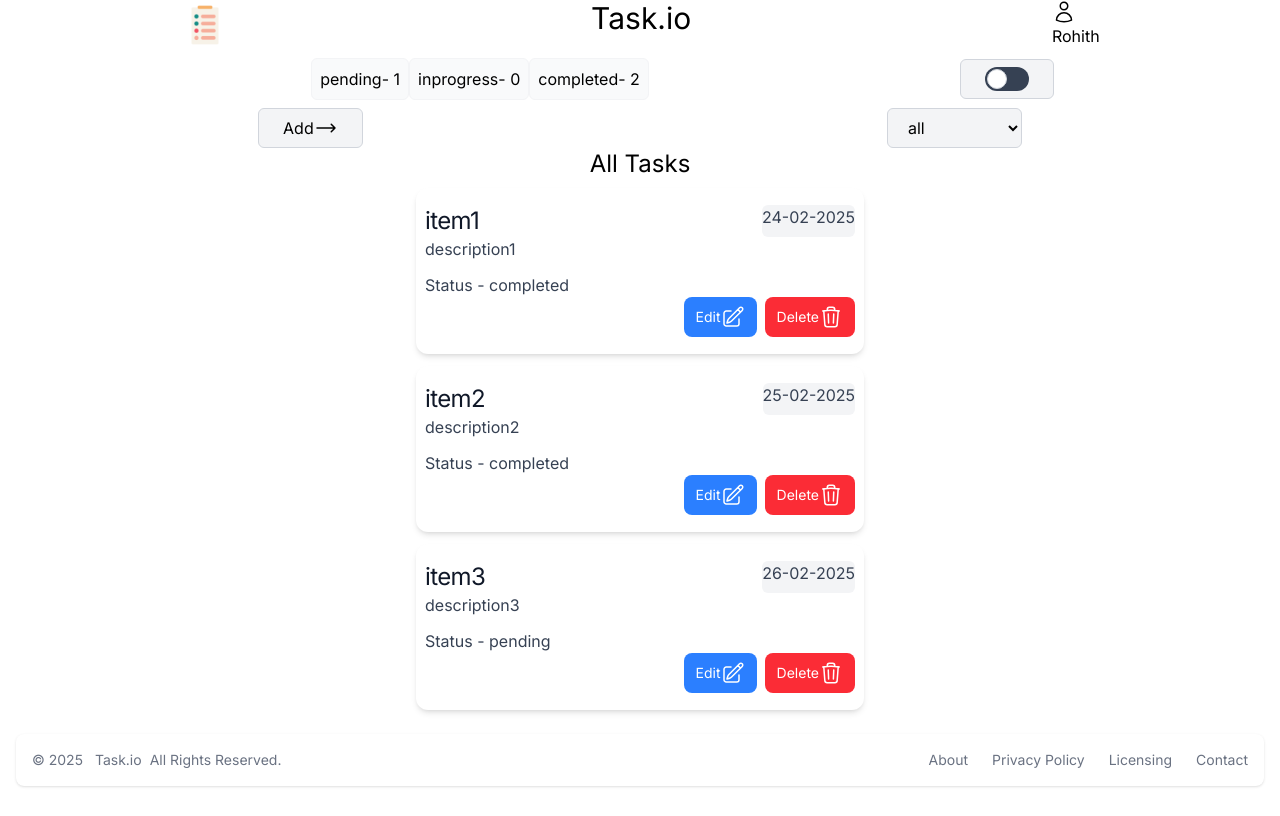
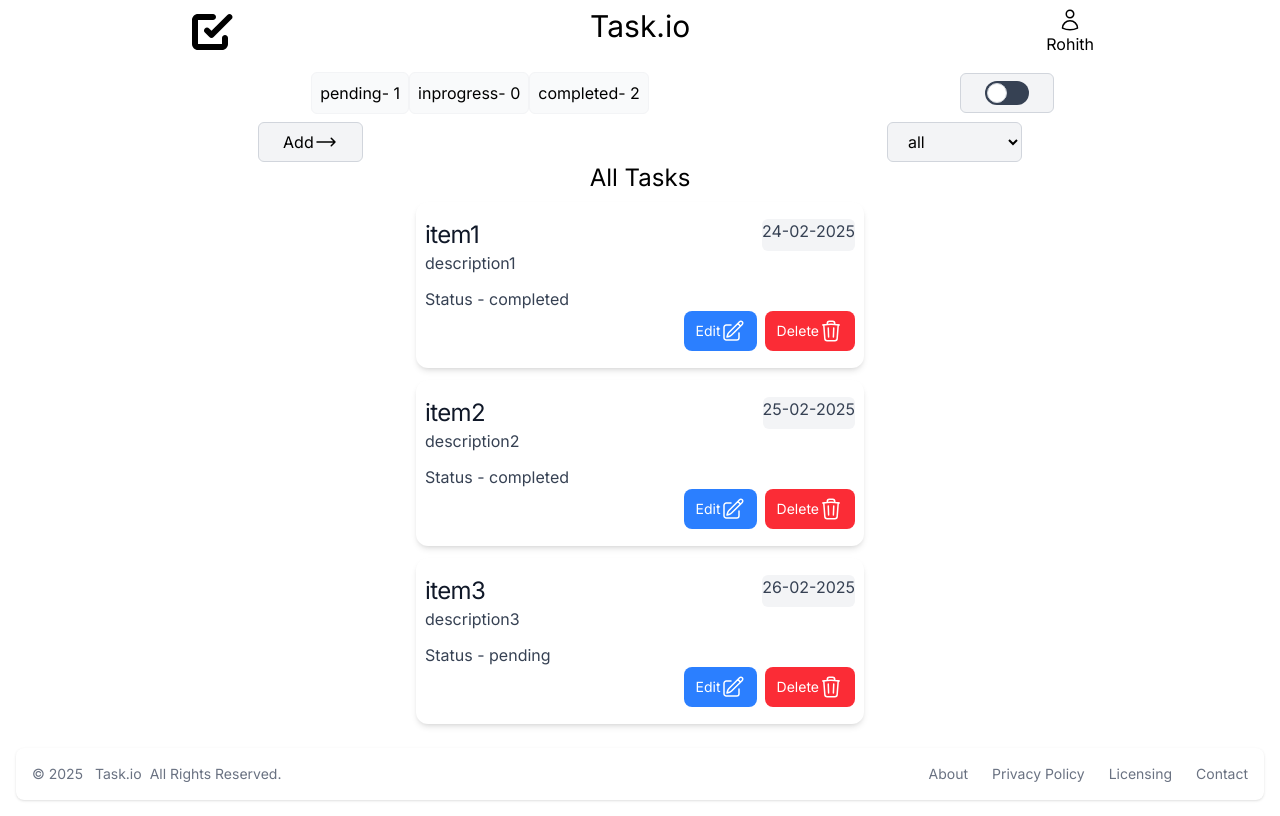
Before and after one commit to rohitbrk/Task-Management, a React (Vite) app: page / in a window 1280 px wide. Built offline with nearby package versions, Linux system fonts and the light colour scheme.

Commit message:
change Logo

```diff
--- a/src/components/Nav.tsx
+++ b/src/components/Nav.tsx
@@ -1,9 +1,10 @@
+import LogoSvg from "../svg/LogoSvg";
 import Profile from "./Profile";
 
 const Nav = () => {
   return (
-    <div className="flex justify-around">
-      <img src="/logo.png" />
+    <div className="m-2 flex justify-around">
+      <LogoSvg />
       <h1 className="text-3xl font-bold">Task.io</h1>
       <Profile name="Rohith" />
     </div>
--- a/src/components/Profile.tsx
+++ b/src/components/Profile.tsx
@@ -3,7 +3,7 @@ import ProfileSvg from "../svg/ProfileSvg";
 const Profile = ({ name }: { name: string }) => {
   return (
     <div className="flex flex-col">
-      <div className="items-center">
+      <div className="flex justify-around">
         <ProfileSvg />
       </div>
       <p>{name}</p>
--- a/src/pages/AllTasks.tsx
+++ b/src/pages/AllTasks.tsx
@@ -7,7 +7,7 @@ import FilterTasks from "../components/FilterTasks";
 import TasksList from "../components/TasksList";
 import Button from "../components/common/Button";
 import { Task } from "../types";
-import RightPointingArrow from "../svg/RightPointingArrow";
+import RightPointingArrowSvg from "../svg/RightPointingArrowSvg";
 
 const AllTasks = () => {
   const { state, dispatch } = useContext(TasksContext);
@@ -72,7 +72,7 @@ const AllTasks = () => {
             onClick={() => setShowAddTaskModal((prev) => !prev)}
             variant="primary"
           >
-            Add <RightPointingArrow />
+            Add <RightPointingArrowSvg />
           </Button>
           <div>
             <FilterTasks
--- a/src/pages/Layout.tsx
+++ b/src/pages/Layout.tsx
@@ -12,7 +12,7 @@ const Layout = () => {
   return (
     <div className="flex flex-col">
       <Nav />
-      <div className="flex justify-around items-center">
+      <div className="flex justify-between items-center">
         <TasksSummary summary={getTasksSummary(state)} />
         <TogglePage />
       </div>
--- /dev/null
+++ b/src/svg/LogoSvg.tsx
@@ -0,0 +1,27 @@
+const LogoSvg = () => {
+  return (
+    <svg
+      xmlns="http://www.w3.org/2000/svg"
+      viewBox="0 0 16 16"
+      width="48"
+      height="48"
+      fill="#000000"
+    >
+      <g id="SVGRepo_bgCarrier" stroke-width="0"></g>
+      <g
+        id="SVGRepo_tracerCarrier"
+        stroke-linecap="round"
+        stroke-linejoin="round"
+      ></g>
+      <g id="SVGRepo_iconCarrier">
+        <path
+          fill="#000000"
+          fill-rule="evenodd"
+          d="M4,4 L9,4 C9.55228,4 10,3.55228 10,3 C10,2.44772 9.55228,2 9,2 L4,2 C2.89543,2 2,2.89543 2,4 L2,12 C2,13.1046 2.89543,14 4,14 L12,14 C13.1046,14 14,13.1046 14,12 L14,10 C14,9.44771 13.5523,9 13,9 C12.4477,9 12,9.44771 12,10 L12,12 L4,12 L4,4 Z M15.2071,2.29289 C14.8166,1.90237 14.1834,1.90237 13.7929,2.29289 L8.5,7.58579 L7.70711,6.79289 C7.31658,6.40237 6.68342,6.40237 6.29289,6.79289 C5.90237,7.18342 5.90237,7.81658 6.29289,8.20711 L7.79289,9.70711 C7.98043,9.89464 8.23478,10 8.5,10 C8.76522,10 9.01957,9.89464 9.20711,9.70711 L15.2071,3.70711 C15.5976,3.31658 15.5976,2.68342 15.2071,2.29289 Z"
+        ></path>
+      </g>
+    </svg>
+  );
+};
+
+export default LogoSvg;
--- a/src/svg/RightPointingArrow.tsx
+++ b/src/svg/RightPointingArrowSvg.tsx
@@ -1,4 +1,4 @@
-const RightPointingArrow = () => {
+const RightPointingArrowSvg = () => {
   return (
     <svg
       xmlns="http://www.w3.org/2000/svg"
@@ -17,4 +17,4 @@ const RightPointingArrow = () => {
   );
 };
 
-export default RightPointingArrow;
+export default RightPointingArrowSvg;
```
